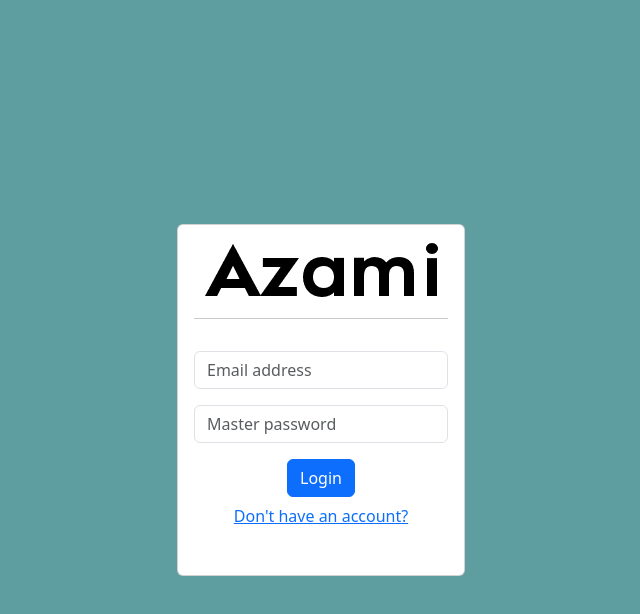
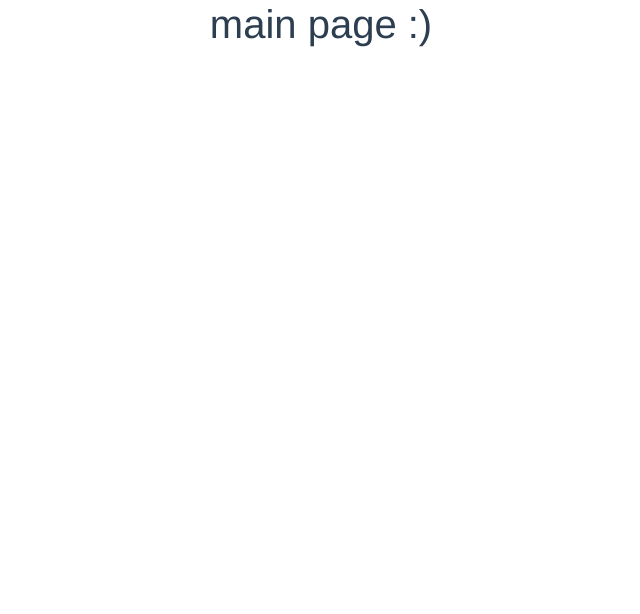
Before and after one commit to joaogpiva/Azami-Web, a Vue app: page /azami-app in a window 1280 px wide. Shown: the top 614 px of the page, without its empty margins (319-959 px from the left). Built offline with nearby package versions, Linux system fonts and the light colour scheme.

Commit message:
Add basic routing for the login procedure

```diff
--- a/src/App.vue
+++ b/src/App.vue
@@ -1,24 +1,26 @@
 <template>
-  <div class="d-flex flex-column min-vh-100 justify-content-center align-items-center" style="background-color: cadetblue;">
-    <LoginCard />
-  </div>
+  <router-view/>
 </template>
 
-<script lang="ts">
-import { defineComponent } from 'vue';
-import LoginCard from './components/LoginCard.vue';
+<style>
+#app {
+  font-family: Avenir, Helvetica, Arial, sans-serif;
+  -webkit-font-smoothing: antialiased;
+  -moz-osx-font-smoothing: grayscale;
+  text-align: center;
+  color: #2c3e50;
+}
 
-export default defineComponent({
-  name: 'App',
-  components: {
-    LoginCard,
-  }
-});
-</script>
+nav {
+  padding: 30px;
+}
 
-<style>
-.card-login{
-  width: 18rem;
-  padding: 1rem;
+nav a {
+  font-weight: bold;
+  color: #2c3e50;
+}
+
+nav a.router-link-exact-active {
+  color: #42b983;
 }
 </style>
--- a/src/main.ts
+++ b/src/main.ts
@@ -1,4 +1,5 @@
 import { createApp } from 'vue'
 import App from './App.vue'
+import router from './router'
 
-createApp(App).mount('#app')
+createApp(App).use(router).mount('#app')
--- /dev/null
+++ b/src/router/index.ts
@@ -0,0 +1,22 @@
+import { createRouter, createWebHistory, RouteRecordRaw } from 'vue-router'
+import LoginView from '../views/LoginView.vue'
+
+const routes: Array<RouteRecordRaw> = [
+  {
+    path: '/',
+    name: 'login',
+    component: LoginView
+  },
+  {
+    path: '/azami-app',
+    name: 'azami-app',
+    component: () => import('../views/AzamiAppView.vue')
+  }
+]
+
+const router = createRouter({
+  history: createWebHistory(process.env.BASE_URL),
+  routes
+})
+
+export default router
--- /dev/null
+++ b/src/views/AzamiAppView.vue
@@ -0,0 +1,3 @@
+<template>
+    <h1>main page :)</h1>
+</template>
--- /dev/null
+++ b/src/views/LoginView.vue
@@ -0,0 +1,24 @@
+<template>
+    <div class="d-flex flex-column min-vh-100 justify-content-center align-items-center" style="background-color: cadetblue;">
+      <LoginCard />
+    </div>
+  </template>
+
+  <script lang="ts">
+  import { defineComponent } from 'vue';
+  import LoginCard from '@/components/LoginCard.vue';
+
+  export default defineComponent({
+    name: 'LoginScreen',
+    components: {
+      LoginCard,
+    }
+  });
+  </script>
+
+  <style>
+  .card-login{
+    width: 18rem;
+    padding: 1rem;
+  }
+  </style>
```
Also changed, not shown: 1 other file (tests, documents, lock files or other folders).
